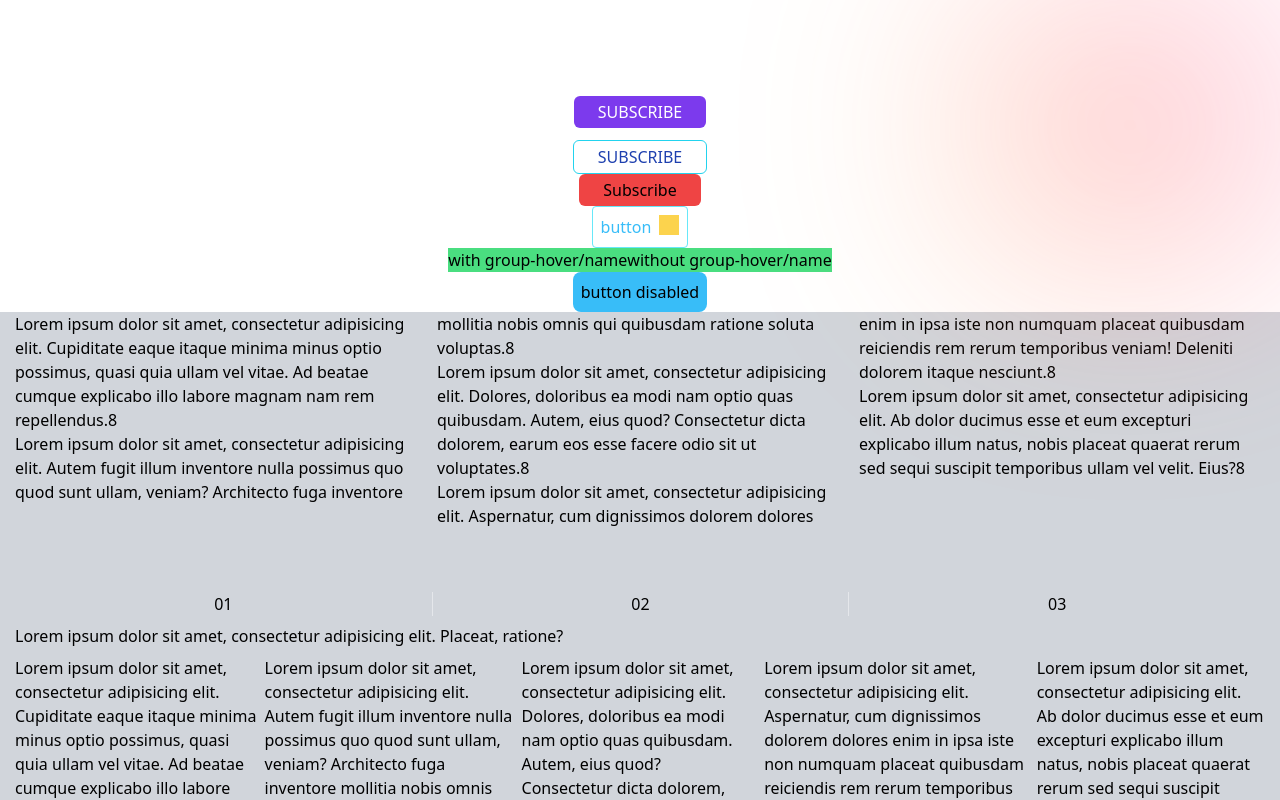
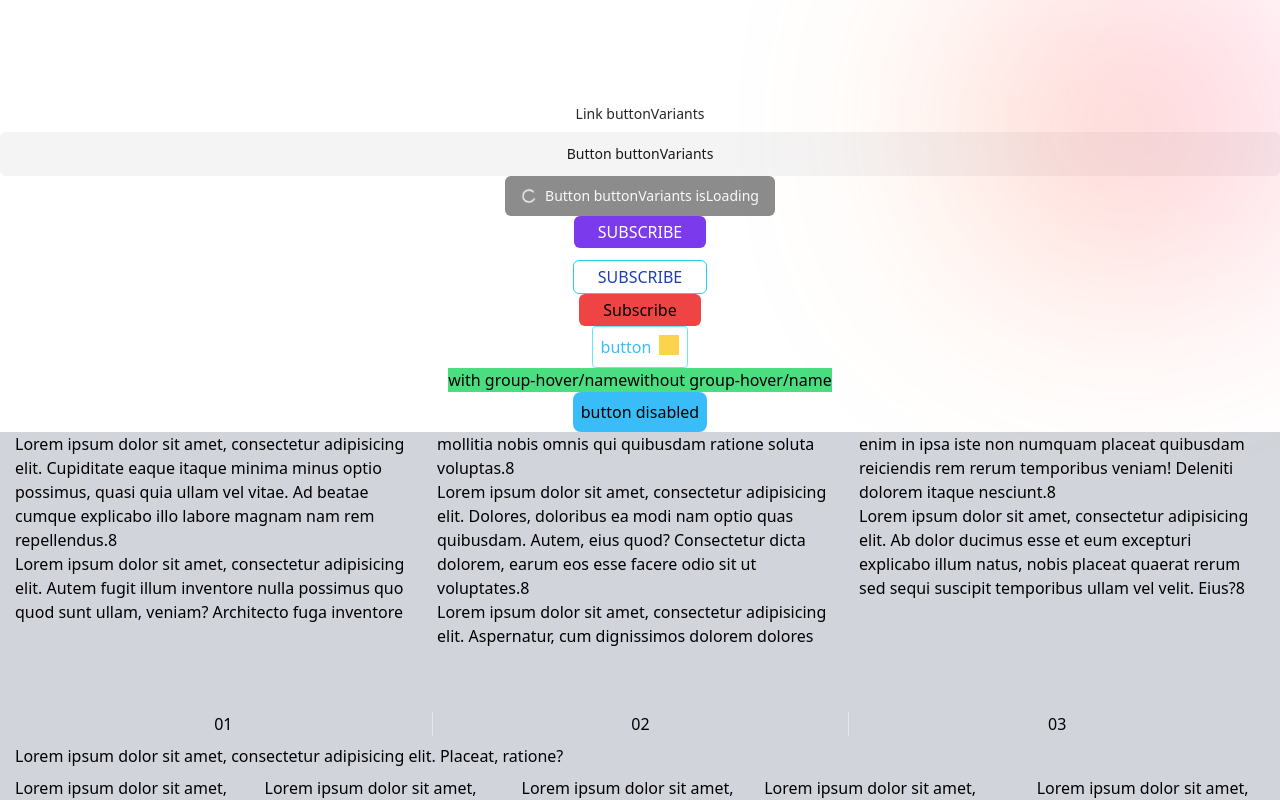
Before and after one commit to YriiHvozdetskiy/next, a Next.js app: page / in a window 1280 px wide. Shown: the top 800 px of the page. Built offline with nearby package versions, Linux system fonts and the light colour scheme; a web font is replaced by a local one.

Commit message:
add buttonVariants, Button,cva, ect

```diff
--- a/package.json
+++ b/package.json
@@ -12,6 +12,7 @@
     "autoprefixer": "10.4.14",
     "class-variance-authority": "^0.6.1",
     "clsx": "^1.2.1",
+    "lucide-react": "^0.258.0",
     "next": "13.4.7",
     "postcss": "8.4.24",
     "react": "18.2.0",
--- a/src/app/page.js
+++ b/src/app/page.js
@@ -1,11 +1,37 @@
+'use client'
+
 import cat from '@/assets/images/cat.png';
 import Image from 'next/image';
 import {SubscribeButton} from '@/components/SubscribeButton';
+import {Button, buttonVariants} from '@/components/Button';
+import Link from 'next/link';
 
 export default function Home() {
    return (
       <>
          <main className="flex flex-col items-center justify-between py-24">
+            {/*TODO можем використовувати стилі з компоненти Button, buttonVariants*/}
+            <Link
+               href={'/'}
+               className={buttonVariants({variant: 'ghost', size: 'sm'})}
+            >
+               Link buttonVariants
+            </Link>
+            {/*TODO продвинутий варіант створення кнопки з готовими стилями + можем додавати свої при визові кнопки*/}
+            <Button
+               size={'lg'}
+               variant={'subtle'}
+               className={'w-full'} // додаткова стилізація через className
+               onClick={() => console.log('click')}
+               aria-label='upvote' // передаєм aria-label
+            >
+               Button buttonVariants
+            </Button>
+            <Button
+               isLoading={true}
+            >
+               Button buttonVariants isLoading
+            </Button>
             {/*TODO twMerge - стилізую кнопку задаючи стилі при обявлені*/}
             <SubscribeButton className={'text-white mb-3 uppercase'}/>
             <SubscribeButton className={'text-blue-800 uppercase bg-white border-solid border-cyan-400 border'}/>
--- a/src/components/Button.jsx
+++ b/src/components/Button.jsx
@@ -1,7 +1,9 @@
 import {cn} from '@/lib/utils'
 import {cva} from 'class-variance-authority'
-import {Loader2} from 'lucide-react'
+import {Loader2} from 'lucide-react' // ліба з іконками
+
 // https://ui.shadcn.com/docs/components/button
+// https://www.youtube.com/watch?v=eXRlVpw1SIQ&t=58s
 
 const buttonVariants = cva(
    'active:scale-95 inline-flex items-center justify-center rounded-md text-sm font-medium transition-colors focus:outline-none focus:ring-2 focus:ring-slate-400 focus:ring-offset-2 disabled:opacity-50 dark:focus:ring-slate-400 disabled:pointer-events-none dark:focus:ring-offset-slate-900',
@@ -33,14 +35,15 @@ const buttonVariants = cva(
    }
 )
 
-const Button = (({className, children, variant, isLoading, size, ...props}, ref) => {
+const Button = (({className, variant, size, children, isLoading, ...props}, ref) => {
 
       return (
          <button
             className={cn(buttonVariants({variant, size, className}))}
-            ref={ref}
+            // ref={ref}
             disabled={isLoading}
-            {...props}>
+            {...props}
+         >
             {isLoading ? <Loader2 className='mr-2 h-4 w-4 animate-spin'/> : null}
             {children}
          </button>
--- /dev/null
+++ b/src/lib/utils.js
@@ -0,0 +1,6 @@
+import {clsx} from 'clsx'
+import {twMerge} from 'tailwind-merge';
+
+export function cn(...inputs) {
+   return twMerge(clsx(inputs))
+}
```
Also changed, not shown: 1 other file (tests, documents, lock files or other folders).
